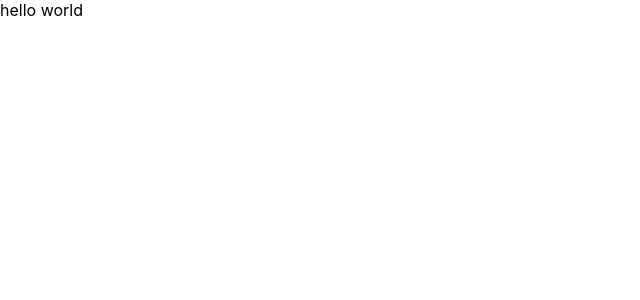
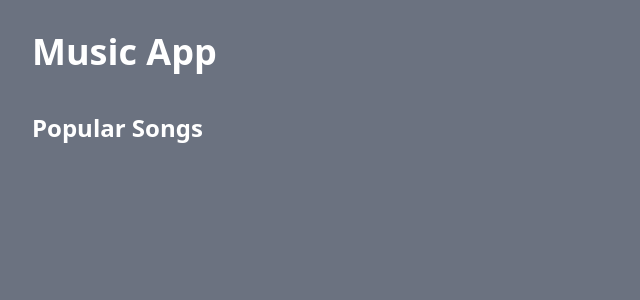
Before and after one commit to kingkazuma7/music-spotify-app, a React (Create React App) app: page / in a window 1280 px wide. Shown: the top 300 px of the page, without its empty margins (0-640 px from the left). Built offline with nearby package versions, Linux system fonts and the light colour scheme.

Commit message:
20. tailwindcss 環境構築

```diff
--- a/package.json
+++ b/package.json
@@ -34,5 +34,10 @@
       "last 1 firefox version",
       "last 1 safari version"
     ]
+  },
+  "devDependencies": {
+    "autoprefixer": "^10.4.19",
+    "postcss": "^8.4.39",
+    "tailwindcss": "^3.4.6"
   }
 }
--- /dev/null
+++ b/postcss.config.js
@@ -0,0 +1,6 @@
+module.exports = {
+  plugins: {
+    tailwindcss: {},
+    autoprefixer: {},
+  },
+}
--- a/src/App.js
+++ b/src/App.js
@@ -1,7 +1,16 @@
-function App() {
+import './index.css';
+
+export default function App() {
   return (
-    <div className="App">hello world</div>
+    <div className="flex flex-col min-h-screen bg-gray-500 text-white">
+      <main className="flex-1 p-8 mb-20">
+        <header className="flex justify-between items-center mb-10">
+          <h1 className="text-4xl font-bold">Music App</h1>
+        </header>
+        <section>
+          <h2 className="text-2xl font-semibold mb-5">Popular Songs</h2>
+        </section>
+      </main>
+    </div>
   );
 }
-
-export default App;
--- a/src/index.css
+++ b/src/index.css
@@ -1,13 +1,3 @@
-body {
-  margin: 0;
-  font-family: -apple-system, BlinkMacSystemFont, 'Segoe UI', 'Roboto', 'Oxygen',
-    'Ubuntu', 'Cantarell', 'Fira Sans', 'Droid Sans', 'Helvetica Neue',
-    sans-serif;
-  -webkit-font-smoothing: antialiased;
-  -moz-osx-font-smoothing: grayscale;
-}
-
-code {
-  font-family: source-code-pro, Menlo, Monaco, Consolas, 'Courier New',
-    monospace;
-}
+@tailwind base;
+@tailwind components;
+@tailwind utilities;
--- /dev/null
+++ b/tailwind.config.js
@@ -0,0 +1,10 @@
+/** @type {import('tailwindcss').Config} */
+module.exports = {
+  content: [
+    "./src/**/*.{js,jsx,ts,tsx}",
+  ],
+  theme: {
+    extend: {},
+  },
+  plugins: [],
+}
```
Also changed, not shown: 1 other file (tests, documents, lock files or other folders).
